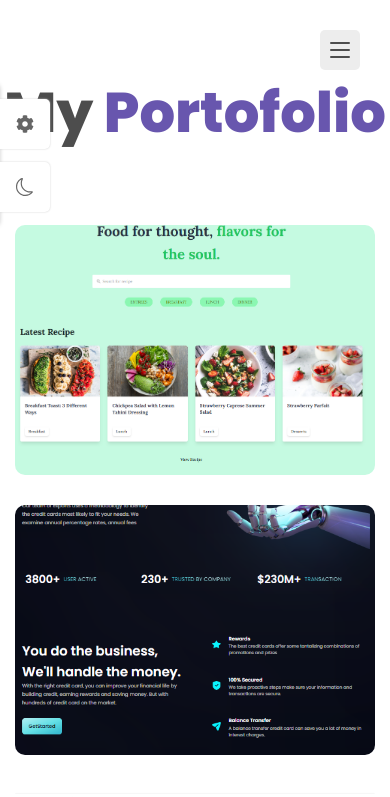
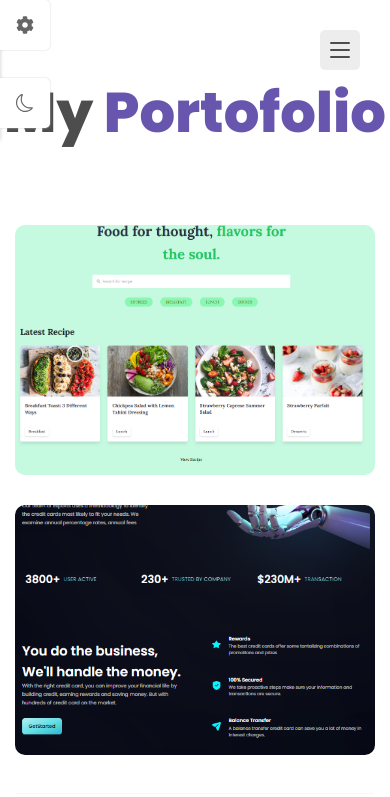
Before and after one commit to Iyalodon/portofolio, a React (Vite) app: page /portfolio in a window 390 px wide. Shown: the top 797 px of the page. Built offline with nearby package versions, Linux system fonts and the light colour scheme.

Commit message:
responsive

```diff
--- a/src/components/themes.css
+++ b/src/components/themes.css
@@ -80,3 +80,88 @@
   top: 2%;
   right: 15px;
 }
+
+@media (max-width: 768px) {
+  .style__switcher {
+    position: fixed;
+    left: 0;
+    top: 0; /* Changed this from top: 10% to top: 0 to position at the top */
+    background-color: var(--text-white);
+    width: 220px;
+    padding: 15px;
+    box-shadow: 0 0 4px hsl(0, 0%, 80%);
+    z-index: 10;
+    transform: translateX(-100%);
+    transition: all 0.3s ease;
+  }
+  .show-switcher {
+    transform: translateX(0);
+  }
+
+  .style__switcher,
+  .style__switcher-toggler,
+  .theme__toggler {
+    border-radius: 0 5px 5px 0;
+  }
+
+  .style__switcher-items {
+    display: grid;
+    grid-template-columns: repeat(5, 1fr);
+    column-gap: 4px;
+    row-gap: 8px;
+  }
+
+  .style__switcher-title,
+  .style__switcher-toggler,
+  .theme__toggler,
+  .style__switcher-close {
+    color: hsl(0, 0%, 40%);
+  }
+
+  .style__switcher-title {
+    font-size: var(--small-font-size);
+    font-weight: var(--weight-600);
+    border-bottom: 1px solid hsl(0, 0%, 87%);
+    padding-bottom: 5px;
+    margin-bottom: 15px;
+  }
+
+  .theme__img {
+    width: 30px;
+    cursor: pointer;
+  }
+  .style__switcher-toggler,
+  .theme__toggler {
+    position: absolute;
+    left: 100%;
+    background-color: var(--text-white);
+    height: 50px;
+    width: 50px;
+    font-size: var(--large-font-size);
+    cursor: pointer;
+    display: grid;
+    place-items: center;
+    box-shadow: 0 0 2px hsl(0, 0%, 80%);
+    transition: all 0.3s ease;
+  }
+
+  .show-switcher .style__switcher-toggler,
+  .show-switcher .theme__toggler {
+    left: -100%;
+  }
+
+  .style__switcher-toggler {
+    top: 0; /* Adjusted for positioning at the top */
+  }
+
+  .theme__toggler {
+    bottom: 10%;
+  }
+  .style__switcher-close {
+    cursor: pointer;
+    font-size: var(--h2-font-size);
+    position: absolute;
+    top: 2%;
+    right: 15px;
+  }
+}
--- a/src/pages/about/about.css
+++ b/src/pages/about/about.css
@@ -180,8 +180,12 @@
   }
 
   .skills__container {
-    grid-template-columns: repeat(3, 1fr);
+    grid-template-columns: repeat(2, 1fr);
     justify-items: center;
     row-gap: 48px;
   }
+  /* .resume__container {
+    grid-template-columns: 1fr;
+    gap: 50px;
+  } */
 }
--- a/src/pages/porto/portofolio.css
+++ b/src/pages/porto/portofolio.css
@@ -117,9 +117,9 @@
   }
   .modal__close {
     position: absolute;
-    top: 0.5%;
-    left: 92.5%;
-    width: 25px;
-    height: 25px;
+    top: 1%;
+    left: 1%;
+    width: 30px;
+    height: 30px;
   }
 }
```
